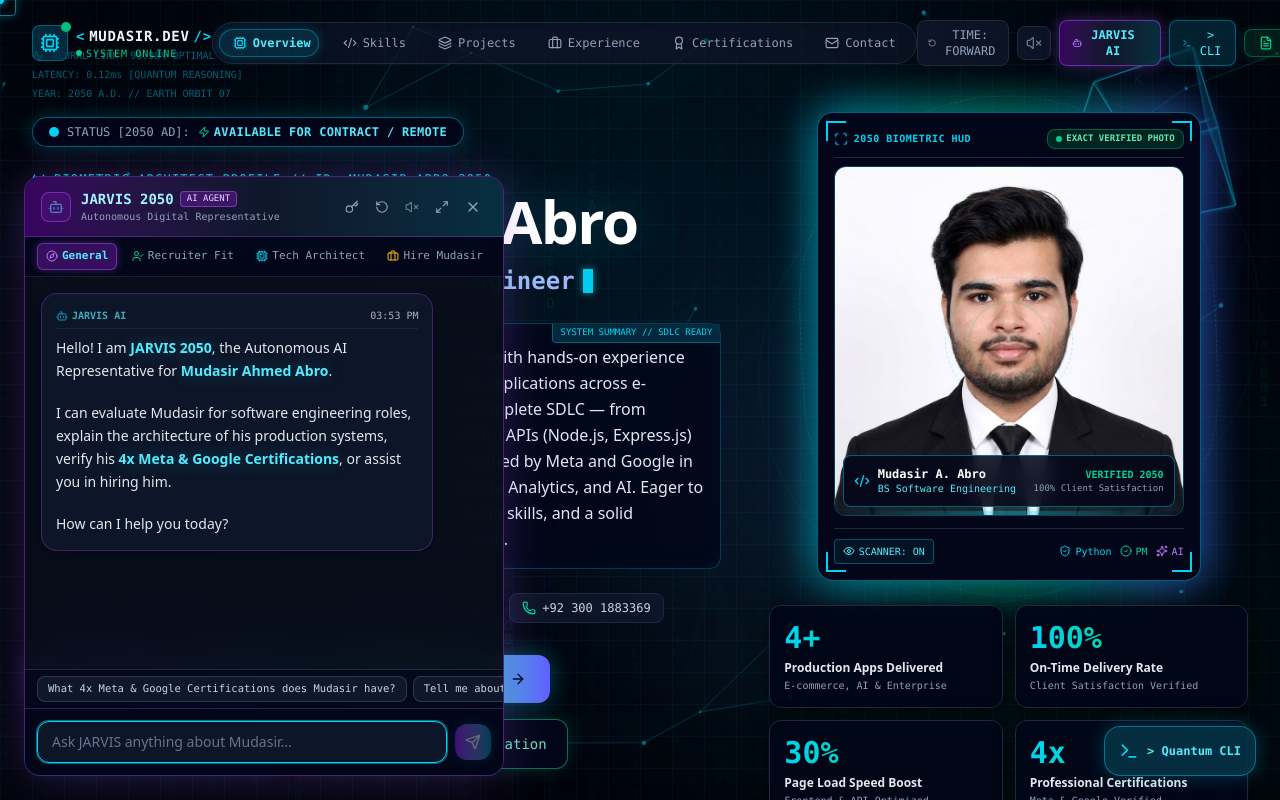
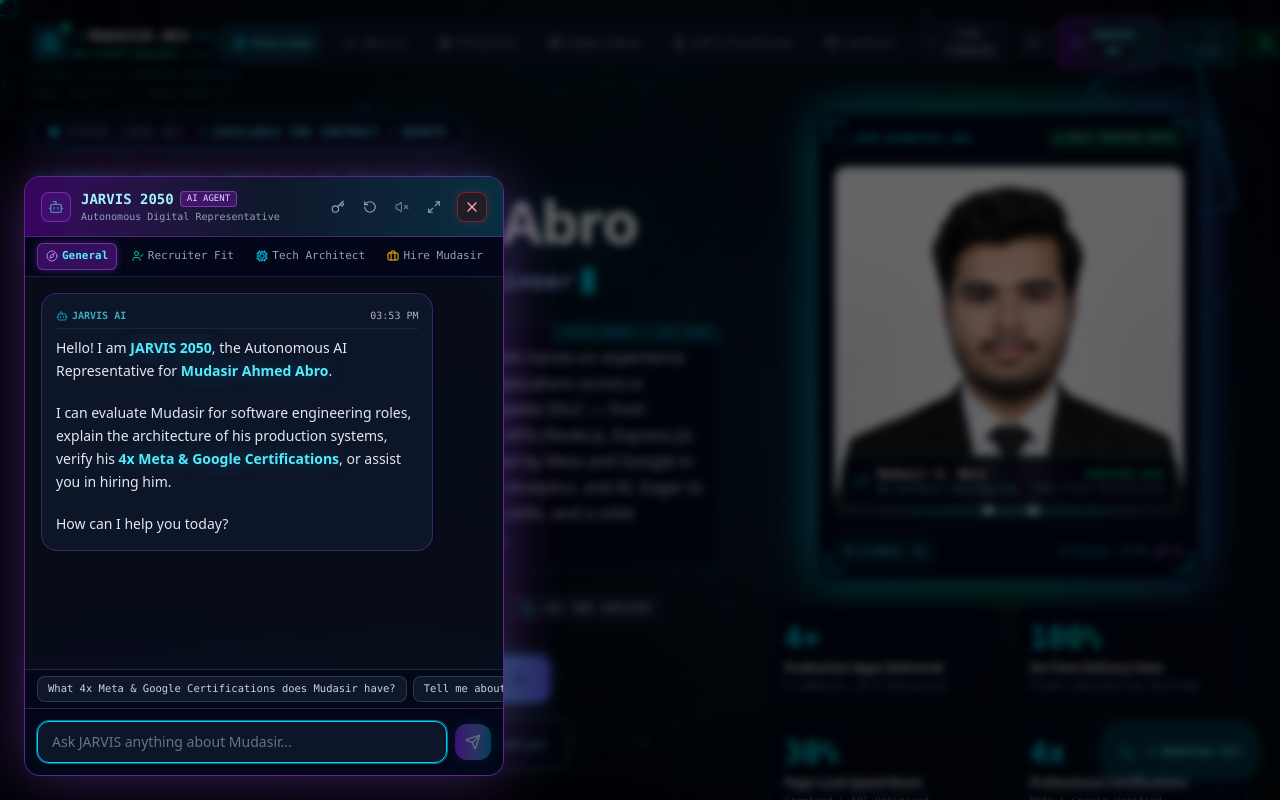
Before and after one commit to mudasirabro/mudasir-ahmed-abro-portfolio, a React (Vite) app: page / in a window 1280 px wide. Both pictures are taken after a click on the button "JARVIS AI". Shown: the top 800 px of the page. Built offline with nearby package versions, Linux system fonts and the light colour scheme.

Commit message:
fix: ensure JARVIS closes seamlessly with Escape key, click-outside backdrop overlay, and prominent close button

```diff
--- a/src/App.tsx
+++ b/src/App.tsx
@@ -40,8 +40,28 @@
       }
     };
 
+    const handleKeyDown = (e: KeyboardEvent) => {
+      if (e.key === 'Escape') {
+        setJarvisOpen(false);
+        setTerminalOpen(false);
+        setResumeModalOpen(false);
+      }
+      if ((e.ctrlKey || e.metaKey) && e.key.toLowerCase() === 'j') {
+        e.preventDefault();
+        setJarvisOpen((prev) => !prev);
+      }
+      if ((e.ctrlKey || e.metaKey) && e.key.toLowerCase() === 'k') {
+        e.preventDefault();
+        setTerminalOpen((prev) => !prev);
+      }
+    };
+
     window.addEventListener('scroll', handleScroll);
-    return () => window.removeEventListener('scroll', handleScroll);
+    window.addEventListener('keydown', handleKeyDown);
+    return () => {
+      window.removeEventListener('scroll', handleScroll);
+      window.removeEventListener('keydown', handleKeyDown);
+    };
   }, []);
 
   return (
--- a/src/components/JarvisBot.tsx
+++ b/src/components/JarvisBot.tsx
@@ -53,15 +53,31 @@
 
   const handleOpen = () => {
     soundEngine.playClick();
+    setInternalIsOpen(true);
     if (externalOnOpen) externalOnOpen();
-    else setInternalIsOpen(true);
   };
 
   const handleClose = () => {
     soundEngine.playClick();
+    setInternalIsOpen(false);
     if (externalOnClose) externalOnClose();
-    else setInternalIsOpen(false);
   };
+
+  // Keyboard shortcut listener: Escape to close, Ctrl+J to toggle
+  useEffect(() => {
+    const handleKeyDown = (e: KeyboardEvent) => {
+      if (e.key === 'Escape' && isWidgetOpen) {
+        handleClose();
+      }
+      if ((e.ctrlKey || e.metaKey) && e.key.toLowerCase() === 'j') {
+        e.preventDefault();
+        if (isWidgetOpen) handleClose();
+        else handleOpen();
+      }
+    };
+    window.addEventListener('keydown', handleKeyDown);
+    return () => window.removeEventListener('keydown', handleKeyDown);
+  }, [isWidgetOpen]);
 
   const [input, setInput] = useState('');
   const [isExpanded, setIsExpanded] = useState(false);
@@ -277,13 +293,25 @@
       {/* Floating Chat Modal */}
       <AnimatePresence>
         {isWidgetOpen && (
-          <div className="fixed inset-0 sm:inset-auto sm:bottom-6 sm:left-6 z-50 flex items-center justify-center p-3 sm:p-0">
+          <div className="fixed inset-0 z-50 flex items-center justify-center p-3 sm:p-0 sm:block sm:pointer-events-none">
+            {/* Click-outside backdrop overlay */}
+            <motion.div
+              initial={{ opacity: 0 }}
+              animate={{ opacity: 1 }}
+              exit={{ opacity: 0 }}
+              onClick={handleClose}
+              className="fixed inset-0 bg-black/60 backdrop-blur-xs z-40 sm:pointer-events-auto cursor-pointer"
+            />
+
+            {/* Chat Box Window */}
+            <div className="relative z-50 sm:fixed sm:bottom-6 sm:left-6 sm:pointer-events-auto">
               <motion.div
                 initial={{ opacity: 0, y: 30, scale: 0.95 }}
                 animate={{ opacity: 1, y: 0, scale: 1 }}
                 exit={{ opacity: 0, y: 30, scale: 0.95 }}
                 transition={{ duration: 0.2 }}
-              className={`w-full bg-[#080d1a]/95 border border-purple-500/40 sm:rounded-2xl shadow-[0_0_50px_rgba(168,85,247,0.25)] backdrop-blur-xl flex flex-col overflow-hidden transition-all duration-300 ${
+                onClick={(e) => e.stopPropagation()}
+                className={`w-full max-w-[95vw] bg-[#080d1a]/95 border border-purple-500/50 sm:rounded-2xl shadow-[0_0_60px_rgba(168,85,247,0.35)] backdrop-blur-xl flex flex-col overflow-hidden transition-all duration-300 ${
                   isExpanded
                     ? 'h-[92vh] sm:w-[700px]'
                     : 'h-[85vh] sm:h-[600px] sm:w-[480px]'
@@ -307,12 +335,12 @@
                     </div>
                   </div>
 
-                <div className="flex items-center space-x-1">
+                  <div className="flex items-center space-x-1.5">
                     {/* API Key Settings */}
                     <button
                       onClick={() => setShowKeyModal(!showKeyModal)}
                       title="Configure Google AI Studio API Key"
-                    className="p-1.5 text-slate-400 hover:text-cyan-300 rounded-lg hover:bg-slate-800/60 transition-colors"
+                      className="p-1.5 text-slate-400 hover:text-cyan-300 rounded-lg hover:bg-slate-800/60 transition-colors cursor-pointer"
                     >
                       <Key className="w-3.5 h-3.5" />
                     </button>
@@ -321,7 +349,7 @@
                     <button
                       onClick={handleClearChat}
                       title="Clear Chat History"
-                    className="p-1.5 text-slate-400 hover:text-cyan-300 rounded-lg hover:bg-slate-800/60 transition-colors"
+                      className="p-1.5 text-slate-400 hover:text-cyan-300 rounded-lg hover:bg-slate-800/60 transition-colors cursor-pointer"
                     >
                       <RotateCcw className="w-3.5 h-3.5" />
                     </button>
@@ -333,7 +361,7 @@
                         setSpeechEnabled(!speechEnabled);
                       }}
                       title={speechEnabled ? 'Mute AI Voice' : 'Enable AI Voice'}
-                    className="p-1.5 text-slate-400 hover:text-cyan-300 rounded-lg hover:bg-slate-800/60 transition-colors"
+                      className="p-1.5 text-slate-400 hover:text-cyan-300 rounded-lg hover:bg-slate-800/60 transition-colors cursor-pointer"
                     >
                       {speechEnabled ? (
                         <Volume2 className="w-3.5 h-3.5 text-cyan-400" />
@@ -348,15 +376,22 @@
                         soundEngine.playClick();
                         setIsExpanded(!isExpanded);
                       }}
-                    className="hidden sm:block p-1.5 text-slate-400 hover:text-cyan-300 rounded-lg hover:bg-slate-800/60 transition-colors"
+                      title={isExpanded ? 'Minimize window' : 'Expand window'}
+                      className="hidden sm:block p-1.5 text-slate-400 hover:text-cyan-300 rounded-lg hover:bg-slate-800/60 transition-colors cursor-pointer"
                     >
                       {isExpanded ? <Minimize2 className="w-3.5 h-3.5" /> : <Maximize2 className="w-3.5 h-3.5" />}
                     </button>
 
-                  {/* Close */}
+                    {/* Prominent High-Contrast Close Button */}
                     <button
-                    onClick={handleClose}
-                    className="p-1.5 text-slate-400 hover:text-red-400 rounded-lg hover:bg-slate-800/60 transition-colors"
+                      id="close-jarvis-button"
+                      onClick={(e) => {
+                        e.stopPropagation();
+                        handleClose();
+                      }}
+                      title="Close JARVIS AI (Esc)"
+                      aria-label="Close JARVIS AI"
+                      className="p-1.5 rounded-lg bg-red-950/40 border border-red-500/40 text-red-300 hover:text-white hover:bg-red-600 hover:border-red-400 transition-all cursor-pointer shadow-[0_0_10px_rgba(239,68,68,0.2)] ml-1 flex items-center justify-center"
                     >
                       <X className="w-4 h-4" />
                     </button>
@@ -593,6 +628,7 @@
               </div>
             </motion.div>
           </div>
+        </div>
       )}
     </AnimatePresence>
   </>
```
Lines whose indentation alone changed are shown as unchanged.
